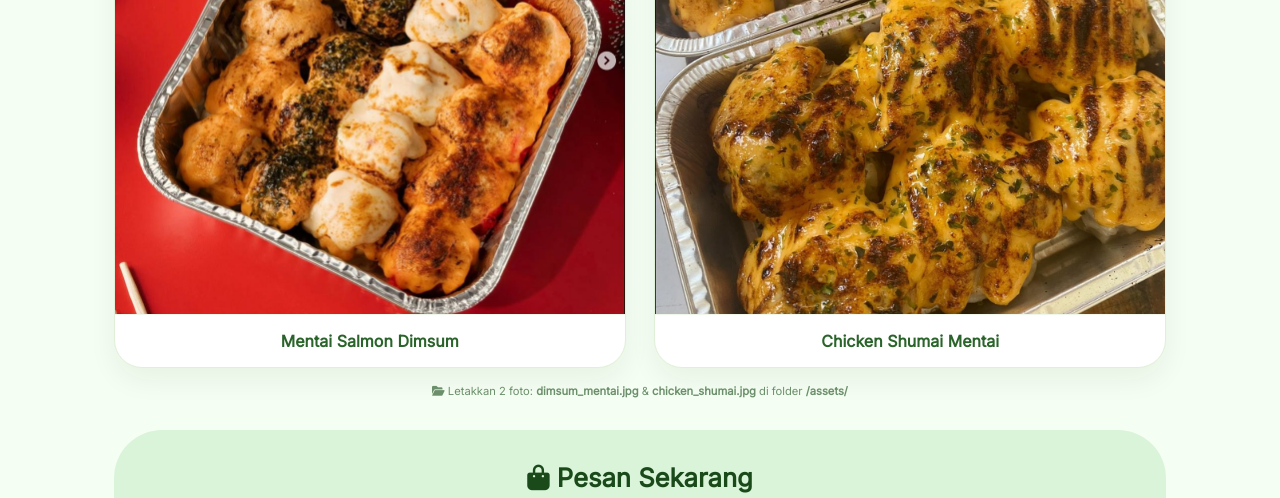
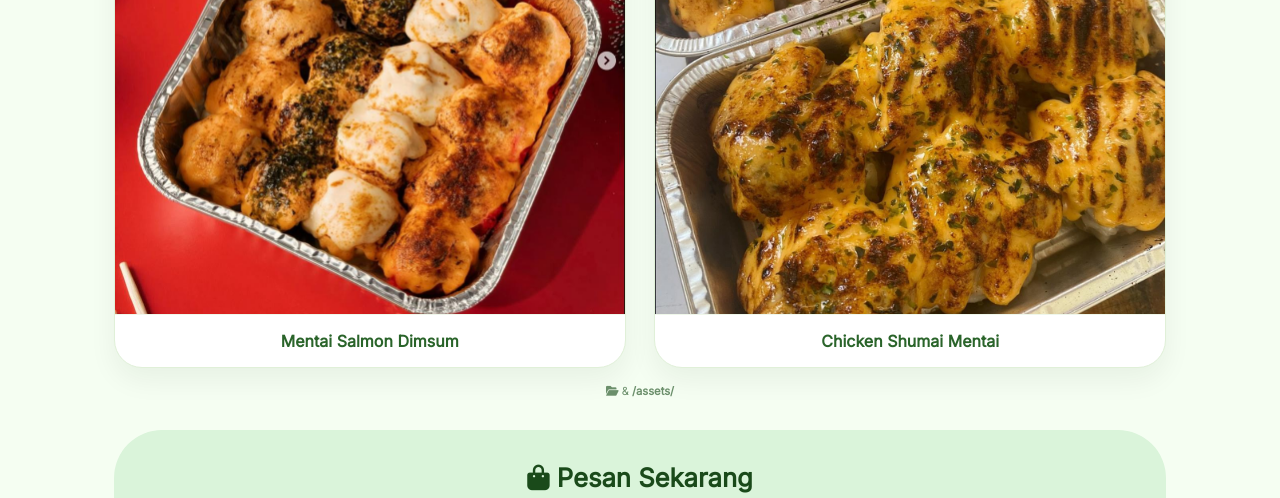
Before and after one commit to ustadshaquille-ux/DIMSUMNYONYA, a plain HTML site: page index.html in a window 1280 px wide. Shown: the part 758-1256 px from the top of the page. Drawn offline with Linux system fonts and the light colour scheme.

Commit message:
Add files via upload

```diff
--- a/index.html
+++ b/index.html
@@ -345,7 +345,7 @@
         </div>
       </div>
       <p style="text-align: center; font-size: 0.7rem; margin-top: 1rem; color: #6b8f6b;">
-        <i class="fas fa-folder-open"></i> Letakkan 2 foto: <strong>dimsum_mentai.jpg</strong> & <strong>chicken_shumai.jpg</strong> di folder <strong>/assets/</strong>
+        <i class="fas fa-folder-open"></i>  <strong></strong> & <strong></strong> <strong>/assets/</strong>
       </p>
     </div>
   </section>
```
